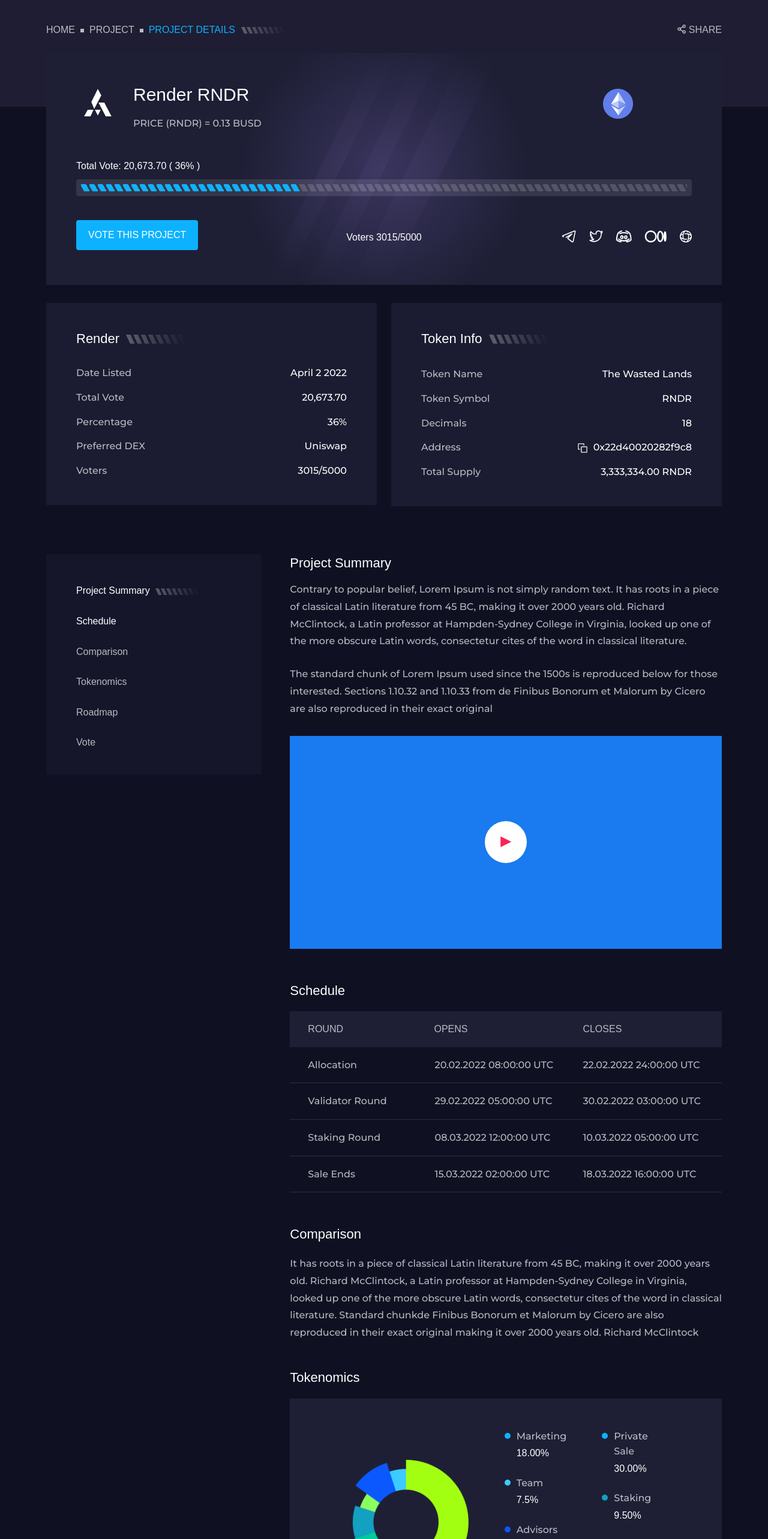
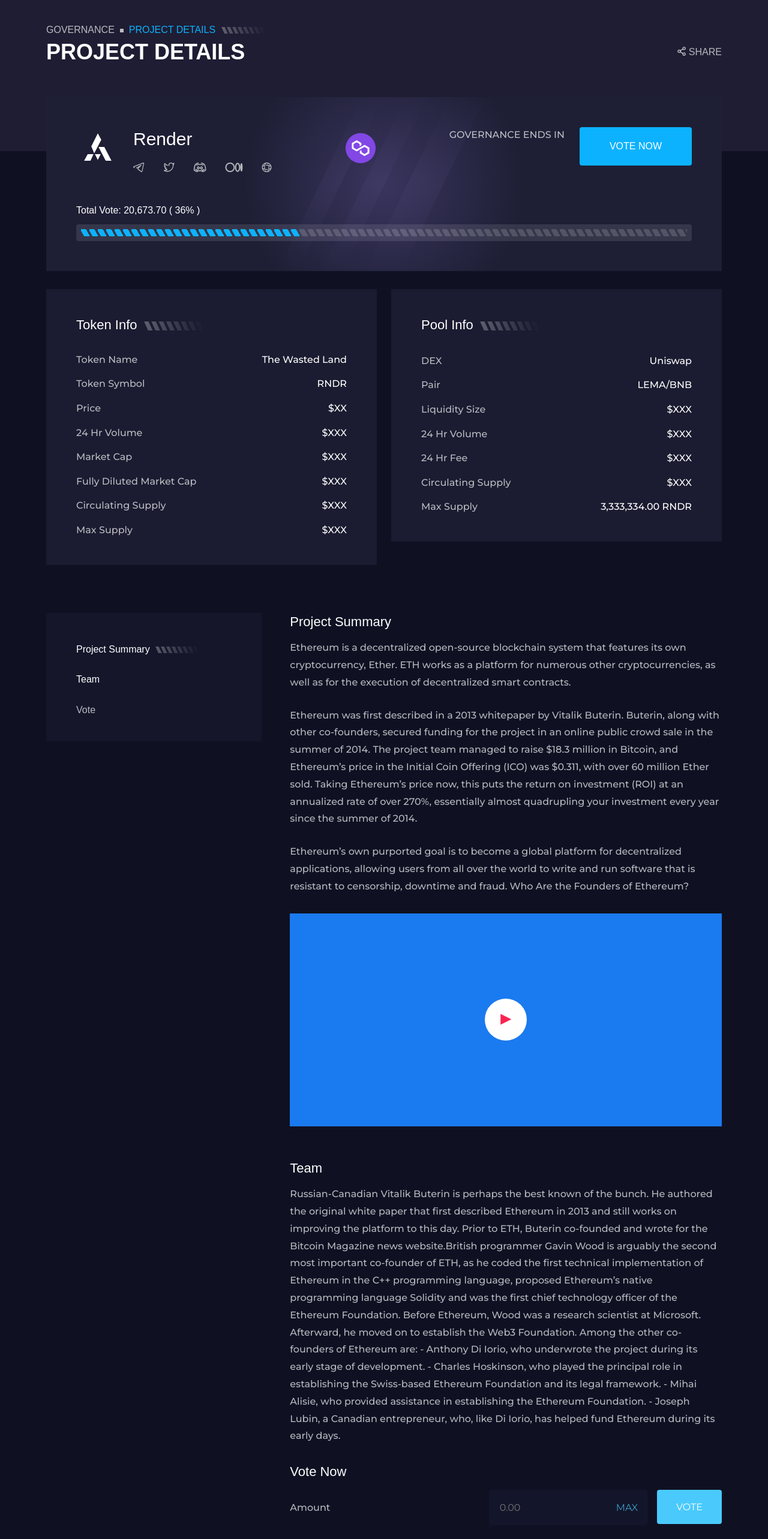
Before and after one commit to codeChef8888/xyz, a Next.js app: page /project-details in a window 1280 px wide. Shown: the part 200-2766 px from the top of the page at 60% size. Built offline with nearby package versions, Linux system fonts and the light colour scheme.

Commit message:
project-detail page updated

```diff
--- a/components/projects-detail/ProjectClaimSection.tsx
+++ b/components/projects-detail/ProjectClaimSection.tsx
@@ -1,5 +1,6 @@
 /* eslint-disable @next/next/no-img-element */
 import type { NextPage } from "next";
+import Link from "next/link";
 
 const ProjectClaimSection: NextPage = () => {
   return (
@@ -10,43 +11,92 @@ const ProjectClaimSection: NextPage = () => {
     >
       <div className="game-price-inner">
         <div className="total-price">
-          <div className="price-inner d-flex mb-45">
+          <div className="price-inner d-flex mb-45 md-mb-20">
             <div className="image-icon">
+              <Link href="/project-details">
+                <a>
                   <img
                     src="assets/images/project/ninga-44.png"
                     alt="icon-image"
                   />
+                </a>
+              </Link>
             </div>
             <div className="price-details">
-              <h3 className="mb-15">Render RNDR</h3>
-              <div className="dsc">price (RNDR) = 0.13 BUSD</div>
+              <h3 className="mb-15">
+                <Link href="/project-details">
+                  <a>Render</a>
+                </Link>
+              </h3>
+              <div className="dsc">
+              <ul className="social-icon-list" style={{display: "flex", justifyContent: "center", columnGap: "2rem"}}>
+                <li>
+                  <a href="#">
+                    <i className="icon-telegram" style={{fontSize: "1rem"}}></i>
+                  </a>
+                </li>
+                <li>
+                  <a href="#">
+                    <i className="icon-twitter" style={{fontSize: "1rem"}}></i>
+                  </a>
+                </li>
+                <li>
+                  <a href="#">
+                    <i className="icon-discord" style={{fontSize: "1rem"}}></i>
+                  </a>
+                </li>
+                <li>
+                  <a href="#">
+                    <i className="icon-medium" style={{fontSize: "1rem"}}></i>
+                  </a>
+                </li>
+                <li>
+                  <a href="#">
+                    <i className="icon-world" style={{fontSize: "1rem"}}></i>
+                  </a>
+                </li>
+              </ul>
+              </div>
             </div>
           </div>
           <div className="all-raise mb-10">
-            {" "}
             Total Vote: 20,673.70 ( 36% )
           </div>
         </div>
         <div className="allocation-max text-center">
-          <img src="assets/images/project/icon-2.png" alt="icon-image" />
+          <img src="assets/images/project/icon-3.png" alt="icon-image" />
           {/* <div className="allocation">Allocation: 500 BUSD Max</div> */}
         </div>
-        {/* <div className="targeted-raise">
-          <div className="all-raise mb-10">Sale End In</div>
-          <div className="price-counter mb-48">
+        <div className="targeted-raise">
+          <div className="all-raise mb-10">Governance Ends In</div>
           <div className="timer">
-              <ul>
+            <ul style={{display: "flex", columnGap: "1rem", fontSize: "1.5rem", color: "white", fontWeight:"400"}}>
               <li className="days"></li>
               <li className="hours"></li>
               <li className="minutes"></li>
               <li className="seconds"></li>
             </ul>
           </div>
+          {/* <div className="targeted-raise text-end">
+            Targeted Raise 110,000 BUSD
+          </div> */}
         </div>
-          <div className="targeted-raise text-end">
-            Targeted Raise 100,000 BUSD
+        <div className="responsive-btn-vote">
+          <Link href="/project-details">
+            <a
+              className="black-shape banner-btn"
+              style={{height: "max-content", color: "#fff"}}
+              data-wow-delay="300ms"
+              data-wow-duration="2500ms"
+              href="#vote"
+            >
+              <span>VOTE NOW</span>
+              <span className="hover-shape1"></span>
+              <span className="hover-shape2"></span>
+              <span className="hover-shape3"></span>
+            </a>
+          </Link>
         </div>
-        </div> */}
       </div>
       <div className="progress-inner">
         <div className="progress">
@@ -58,46 +108,6 @@ const ProjectClaimSection: NextPage = () => {
             aria-valuemax={100}
             style={{ width: "36%" }}
           ></div>
-        </div>
-      </div>
-      <div className="banner-bottom-content mt-40">
-        <div className="btn-area">
-          <a className="readon white-shape-small" href="#vote">
-            <span className="btn-text">Vote This Project </span>
-            <span className="hover-shape1"></span>
-            <span className="hover-shape2"></span>
-            <span className="hover-shape3"></span>
-          </a>
-        </div>
-        <div className="text-content">Voters 3015/5000</div>
-        <div className="social-area">
-          <ul className="social-icon-list">
-            <li>
-              <a href="#">
-                <i className="icon-telegram"></i>
-              </a>
-            </li>
-            <li>
-              <a href="#">
-                <i className="icon-twitter"></i>
-              </a>
-            </li>
-            <li>
-              <a href="#">
-                <i className="icon-discord"></i>
-              </a>
-            </li>
-            <li>
-              <a href="#">
-                <i className="icon-medium"></i>
-              </a>
-            </li>
-            <li>
-              <a href="#">
-                <i className=" icon-world"></i>
-              </a>
-            </li>
-          </ul>
         </div>
       </div>
       <span className="border-shadow shadow-1"></span>
--- a/components/projects-detail/ProjectSummarySection.tsx
+++ b/components/projects-detail/ProjectSummarySection.tsx
@@ -15,18 +15,22 @@ const ProjectSummary = () => (
           <div className="project-summary-information" id="project-summary">
             <h4 className="title2 mb-15">Project Summary</h4>
             <p>
-              Contrary to popular belief, Lorem Ipsum is not simply random
-              text. It has roots in a piece of classical Latin literature
-              from 45 BC, making it over 2000 years old. Richard
-              McClintock, a Latin professor at Hampden-Sydney College in
-              Virginia, looked up one of the more obscure Latin words,
-              consectetur cites of the word in classical literature.
+              Ethereum is a decentralized open-source blockchain system that features its own cryptocurrency, Ether.
+              ETH works as a platform for numerous other cryptocurrencies, as well as for the execution of decentralized smart contracts.
+            </p>
+            <p>
+              Ethereum was first described in a 2013 whitepaper by Vitalik Buterin.
+              Buterin, along with other co-founders, secured funding for the project in an online public crowd sale in the summer of 2014.
+              The project team managed to raise $18.3 million in Bitcoin, and
+              Ethereum’s price in the Initial Coin Offering (ICO) was $0.311, with over 60 million Ether sold.
+              Taking Ethereum’s price now, this puts the return on investment (ROI)
+              at an annualized rate of over 270%, essentially almost quadrupling your investment
+              every year since the summer of 2014.
             </p>
             <p className="mb-30">
-              The standard chunk of Lorem Ipsum used since the 1500s is
-              reproduced below for those interested. Sections 1.10.32 and
-              1.10.33 from {"de Finibus Bonorum et Malorum"} by Cicero are
-              also reproduced in their exact original
+              Ethereum’s own purported goal is to become a global platform for decentralized applications,
+              allowing users from all over the world to write and run software that is resistant to censorship,
+              downtime and fraud. Who Are the Founders of Ethereum?
             </p>
           </div>
         </div>
@@ -47,9 +51,30 @@ const ProjectSummary = () => (
   </>
 )
 
+const Team = () => (
+  <>
+    <h4 className="title-2 mb-15" id="team">Team</h4>
+    <p className="mb-30">
+      Russian-Canadian Vitalik Buterin is perhaps the best known of the bunch.
+      He authored the original white paper that first described Ethereum in 2013 and still works on improving
+      the platform to this day. Prior to ETH, Buterin co-founded and wrote for the Bitcoin Magazine news
+      website.British programmer Gavin Wood is arguably the second most important co-founder of ETH, as
+      he coded the first technical implementation of Ethereum in the C++ programming language, proposed
+      Ethereum’s native programming language Solidity and was the first chief technology officer of the
+      Ethereum Foundation. Before Ethereum, Wood was a research scientist at Microsoft. Afterward, he moved
+      on to establish the Web3 Foundation.
+      Among the other co-founders of Ethereum are: - Anthony Di Iorio, who underwrote the project during
+      its early stage of development. - Charles Hoskinson, who played the principal role in establishing
+      the Swiss-based Ethereum Foundation and its legal framework. - Mihai Alisie, who provided assistance
+      in establishing the Ethereum Foundation. - Joseph Lubin, a Canadian entrepreneur, who, like Di Iorio,
+      has helped fund Ethereum during its early days.
+    </p>
+  </>
+)
+
 const Schedule = () => (
   <>
-    <h4 className="mb-20" id="schedule">Schedule</h4>
+    <h4 className="title-2 mb-20" id="schedule">Schedule</h4>
     <table className="mb-55">
       <tr className="table-header">
         <th>Round</th>
@@ -81,7 +106,7 @@ const Schedule = () => (
 )
 const Comparison = () => (
   <>
-    <h4 className="mb-20">Comparison</h4>
+    <h4 className="title-2 mb-20">Comparison</h4>
     <p className="mb-45">
       It has roots in a piece of classical Latin literature from 45 BC,
       making it over 2000 years old. Richard McClintock, a Latin professor
@@ -142,7 +167,7 @@ const Tokenomics = () => (
 )
 const Roadmap = () => (
   <>
-    <h4 className="title2 mb-15">Roadmap</h4>
+    <h4 className="title-2 mb-15">Roadmap</h4>
     <p>
       It has roots in a piece of classical Latin literature from 45 BC,
       making it over 2000 years old. Richard McClintock, a Latin professor
@@ -166,13 +191,13 @@ const ProjectSummarySection: NextPage = () => {
     <>
       <h4 className="title2 mb-15" id="vote">Vote Now</h4>
       <div className="voteContainer">
-        <label>Vote Amount</label>
+        <label>Amount</label>
         <div className="voteAction">
           <div className="inputContainer">
             <input placeholder="0.00" value={value}/>
             <span onClick={() => setValue("999.99")}>MAX</span>
           </div>
-          <button className="black-shape">
+          <button className="black-shape voteBtn" style={{height: "max-content", padding: "1rem 2rem"}}>
             <span>VOTE</span>
             <span className="hover-shape1"></span>
             <span className="hover-shape2"></span>
@@ -205,6 +230,22 @@ const ProjectSummarySection: NextPage = () => {
             </button>
 
             <button
+              className="nav-link"
+              id="nav-team"
+              data-bs-toggle="tab"
+              data-bs-target="#team"
+              onClick={() => setActiveTab("team")}
+              type="button"
+              role="tab"
+              aria-selected="false"
+            >
+              <a href="#team">
+               Team {" "}
+              </a>
+              <img src="assets/images/project/menu-image.png" alt="project" />
+            </button>
+
+            {/* <button
               className="nav-link"
               id="nav-schedule"
               data-bs-toggle="tab"
@@ -260,7 +301,7 @@ const ProjectSummarySection: NextPage = () => {
             >
               Roadmap{" "}
               <img src="assets/images/project/menu-image.png" alt="project" />
-            </button>
+            </button> */}
 
             <button
               className="nav-link"
@@ -275,32 +316,6 @@ const ProjectSummarySection: NextPage = () => {
               Vote{" "}
               <img src="assets/images/project/menu-image.png" alt="project" />
             </button>
-
-            {/* <button
-              className="nav-link"
-              id="nav-team-member"
-              data-bs-toggle="tab"
-              data-bs-target="#team-member"
-              type="button"
-              role="tab"
-              aria-selected="false"
-            >
-              Team Member{" "}
-              <img src="assets/images/project/menu-image.png" alt="project" />
-            </button>
-
-            <button
-              className="nav-link"
-              id="nav-tnvestors"
-              data-bs-toggle="tab"
-              data-bs-target="#tnvestors"
-              type="button"
-              role="tab"
-              aria-selected="false"
-            >
-              Investors{" "}
-              <img src="assets/images/project/menu-image.png" alt="project" />
-            </button> */}
           </div>
         </div>
       </div>
@@ -311,12 +326,18 @@ const ProjectSummarySection: NextPage = () => {
         (
           <>
             <ProjectSummary />
-            <Schedule />
+            <Team />
+            {/* <Schedule />
             <Comparison />
             <Tokenomics />
-            <Roadmap />
+            <Roadmap /> */}
             <VoteNow />
           </>
+        )
+        :
+        activeTab === "team" ?
+        (
+          <Team />
         )
         :
         activeTab === "schedule" ?
@@ -343,14 +364,6 @@ const ProjectSummarySection: NextPage = () => {
           <VoteNow />
         )
       }
-        {/* <div
-          className="tab-pane fade show active"
-          id="schedule"
-          role="tabpanel"
-          aria-labelledby="schedule"
-        >
-
-        </div> */}
       </div>
     </div>
   );
--- a/components/projects-detail/ProjectTokenInfoSection.tsx
+++ b/components/projects-detail/ProjectTokenInfoSection.tsx
@@ -1,3 +1,4 @@
+/* eslint-disable @next/next/no-img-element */
 import type { NextPage } from "next";
 const ProjectTokenInfoSection: NextPage = () => {
   return (
@@ -6,40 +7,6 @@ const ProjectTokenInfoSection: NextPage = () => {
         <div className="project-item">
           <div className="project-info">
             <h4 className="mb-30">
-              Render{" "}
-              <img
-                src="assets/images/project/project-heading-image.png"
-                alt="project"
-              />
-            </h4>
-          </div>
-          <div className="project-content">
-            <div className="project-media">
-              <ul className="project-listing">
-                <li>
-                  Date Listed <span>April 2 2022</span>
-                </li>
-                <li>
-                  Total Vote <span>20,673.70</span>
-                </li>
-                <li>
-                  Percentage <span>36%</span>
-                </li>
-                <li>
-                  Preferred DEX <span>Uniswap</span>
-                </li>
-                <li>
-                  Voters <span>3015/5000</span>
-                </li>
-              </ul>
-            </div>
-          </div>
-        </div>
-      </div>
-      <div className="col-md-6">
-        <div className="project-item">
-          <div className="project-info d-flex">
-            <h4 className="mb-20">
               Token Info{" "}
               <img
                 src="assets/images/project/project-heading-image.png"
@@ -51,23 +18,68 @@ const ProjectTokenInfoSection: NextPage = () => {
             <div className="project-media">
               <ul className="project-listing">
                 <li>
-                  Token Name <span>The Wasted Lands</span>
+                  Token Name <span>The Wasted Land</span>
                 </li>
                 <li>
                   Token Symbol <span>RNDR</span>
                 </li>
                 <li>
-                  Decimals <span>18</span>
+                  Price <span>$XX</span>
                 </li>
                 <li>
-                  Address{" "}
-                  <span>
-                    <img src="assets/images/project/icon.png" alt="project" />
-                    0x22d40020282f9c8
-                  </span>
+                  24 Hr Volume <span>$XXX</span>
                 </li>
                 <li>
-                  Total Supply <span>3,333,334.00 RNDR</span>
+                  Market Cap <span>$XXX</span>
+                </li>
+                <li>
+                  Fully Diluted Market Cap <span>$XXX</span>
+                </li>
+                <li>
+                  Circulating Supply <span>$XXX</span>
+                </li>
+                <li>
+                  Max Supply <span>$XXX</span>
+                </li>
+              </ul>
+            </div>
+          </div>
+        </div>
+      </div>
+      <div className="col-md-6">
+        <div className="project-item">
+          <div className="project-info d-flex">
+            <h4 className="mb-20">
+              Pool Info{" "}
+              <img
+                src="assets/images/project/project-heading-image.png"
+                alt="project"
+              />
+            </h4>
+          </div>
+          <div className="project-content">
+            <div className="project-media">
+              <ul className="project-listing">
+                <li>
+                  DEX <span>Uniswap</span>
+                </li>
+                <li>
+                  Pair <span>LEMA/BNB</span>
+                </li>
+                <li>
+                  Liquidity Size <span>$XXX</span>
+                </li>
+                <li>
+                  24 Hr Volume <span>$XXX</span>
+                </li>
+                <li>
+                  24 Hr Fee <span>$XXX</span>
+                </li>
+                <li>
+                  Circulating Supply <span>$XXX</span>
+                </li>
+                <li>
+                  Max Supply <span>3,333,334.00 RNDR</span>
                 </li>
               </ul>
             </div>
--- a/pages/project-details.tsx
+++ b/pages/project-details.tsx
@@ -13,11 +13,8 @@ const ProjectDetails: NextPage = () => {
             <div className="col-lg-5">
               <div className="breadcrumbs-area sec-heading">
                 <div className="sub-inner">
-                  <Link href="/">
-                    <a className="breadcrumbs-link">Home</a>
-                  </Link>
                   <Link href="/projects">
-                    <a className="breadcrumbs-link">Project</a>
+                    <a className="breadcrumbs-link">Governance</a>
                   </Link>
                   <span className="sub-title">Project Details</span>
                   <img
@@ -26,6 +23,7 @@ const ProjectDetails: NextPage = () => {
                     alt="Steps-Image"
                   />
                 </div>
+                <h2 style={{fontWeight: "bold"}}>Project Details</h2>
               </div>
             </div>
             <div className="col-lg-7 breadcrumbs-form md-mt-10">
--- a/public/assets/css/responsive.css
+++ b/public/assets/css/responsive.css
@@ -37,6 +37,18 @@
         row-gap: 1rem;
     }
 
+    .voteContainer {
+        flex-direction: column !important;
+        row-gap: 1rem;
+        align-items: flex-start !important;
+    }
+    .voteContainer label {
+        align-self: start;
+    }
+    .voteContainer .inputContainer {
+        align-self: flex-start;
+    }
+
     /* all */
     .gamfi-header-section .header-menu ul li + li {
         margin-left: 25px;
@@ -1203,6 +1215,13 @@
         width: 100%;
         padding: 1rem 0 !important;
         row-gap: 1rem;
+    }
+    .voteAction{
+        flex-direction: column !important;
+        row-gap: 1rem;
+    }
+    .voteBtn {
+        padding: 0.5rem 2rem !important;
     }
     .winner-container .winner-items {
         flex-direction: column !important;
```
Lines whose indentation alone changed are shown as unchanged.
